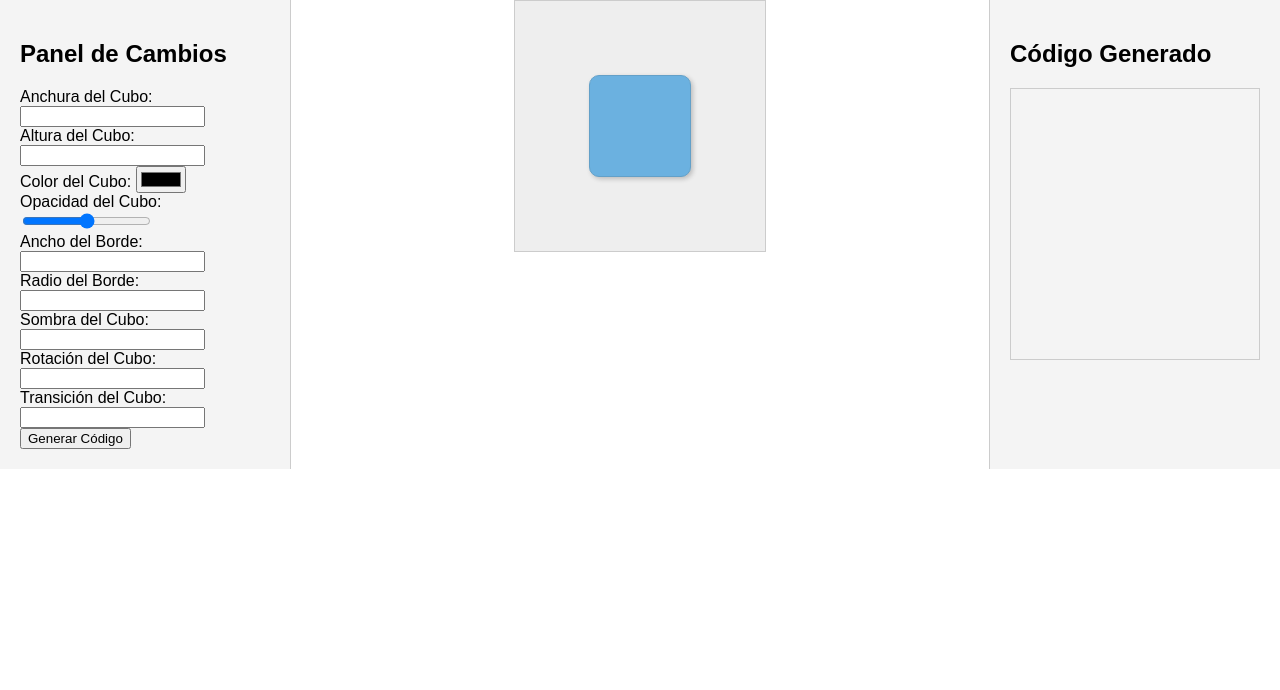
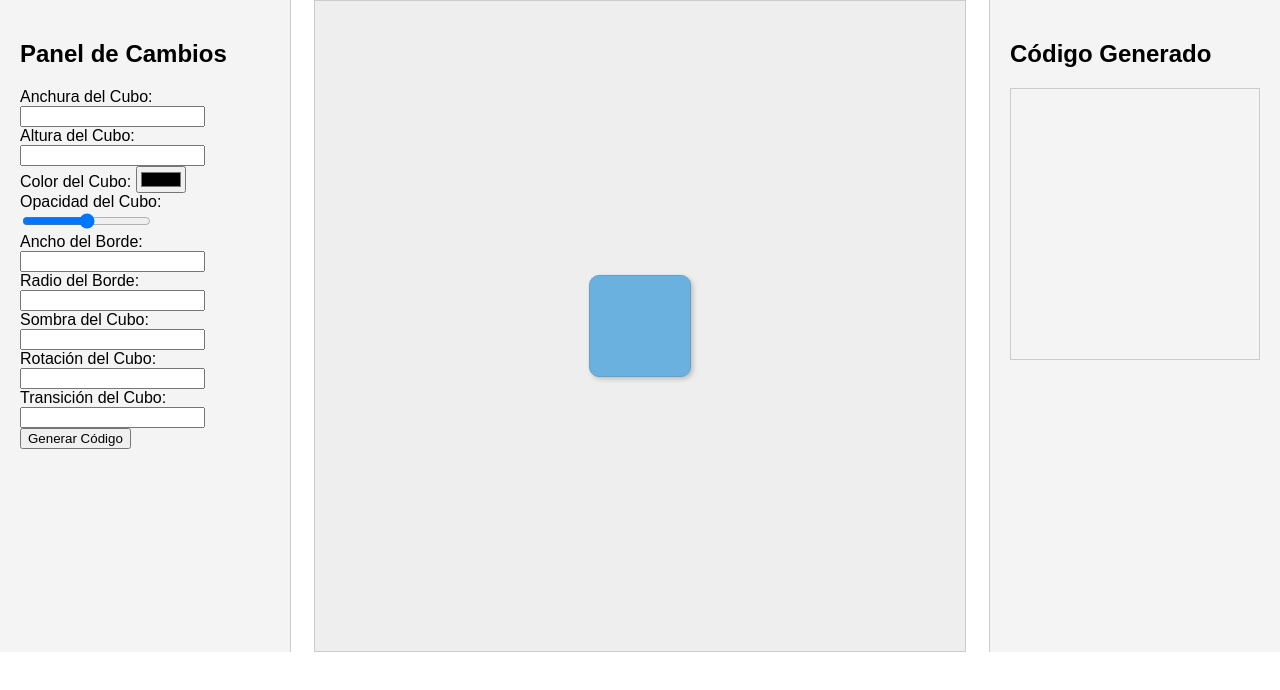
Before and after one commit to HectorDanielAyarachiFuentes/CREADORDECUBOS, a plain HTML site: page index.html in a window 1280 px wide. Drawn offline with Linux system fonts and the light colour scheme.

Commit message:
Update index.html

```diff
--- a/index.html
+++ b/index.html
@@ -24,8 +24,8 @@
     border-right: 1px solid #ccc;
   }
   .cube-container {
-    width: 250px;
-    height: 250px;
+    width: 650px;
+    height: 650px;
     display: flex;
     align-items: center;
     justify-content: center;
```
